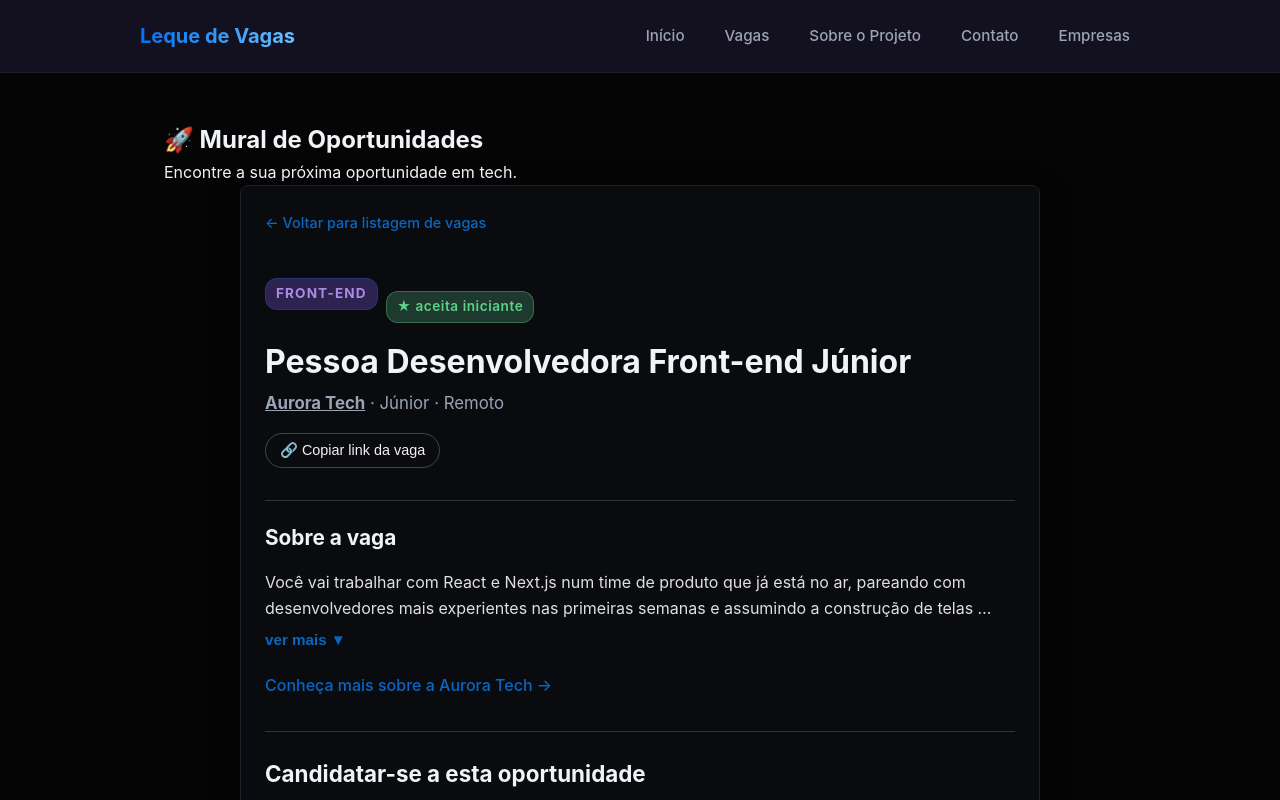
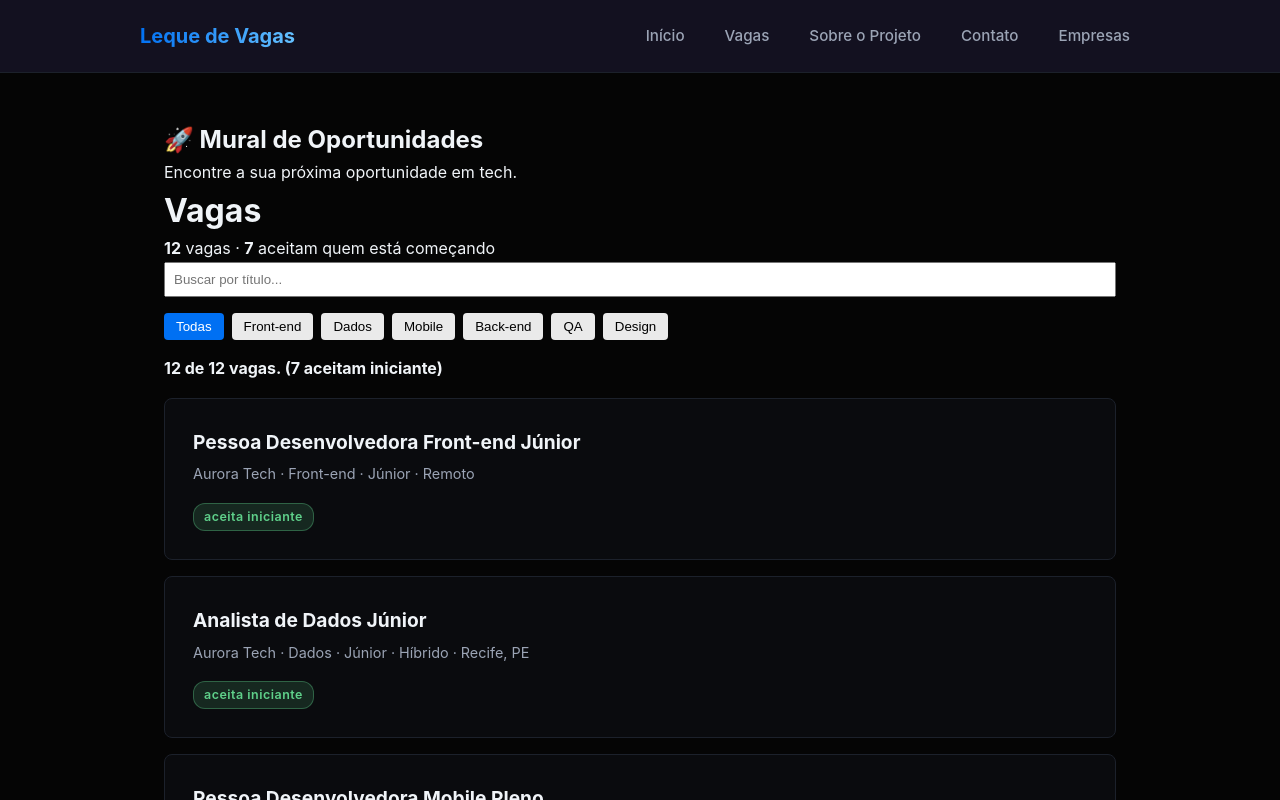
Before and after one commit to VictorDGadelha/linkedin-clone, a Next.js app: page /vagas/1 in a window 1280 px wide. Shown: the top 800 px of the page. Built offline with nearby package versions, Linux system fonts and the light colour scheme; no server answers.

Commit message:
feat(frente 4): adiciona Suspense e esqueletos na página de vagas

```diff
--- a/app/vagas/[id]/page.tsx
+++ b/app/vagas/[id]/page.tsx
@@ -1,120 +1,28 @@
-// app/vagas/[id]/page.tsx
-// FRENTE 1 · Página de Detalhe da Vaga
-// Mantida como Server Component ("marque a folha, não a raiz").
-// Na Aula 04, os dados são buscados via lib/api.ts e pré-gerados no build via generateStaticParams.
+import { Suspense } from "react";
+import { listarVagas } from "@/lib/api";
+import MuralDeVagas from "@/components/MuralDeVagas";
+import NumerosDoCatalogo from "@/components/NumerosDoCatalogo";
+import NumerosEsqueleto from "@/components/NumerosEsqueleto";
+import ListaEsqueleto from "@/components/ListaEsqueleto";
 
-import type { Metadata } from "next";
-import { notFound } from "next/navigation";
-import Link from "next/link";
-import { buscarVaga, listarVagas } from "@/lib/api";
-import BotaoCopiarLink from "@/components/BotaoCopiarLink";
-import DescricaoDaVaga from "@/components/DescricaoDaVaga";
-import FormularioDeCandidatura from "@/components/FormularioDeCandidatura";
+export default function PaginaDeVagas() {
+  return (
+    <>
+      <h1>Vagas</h1>                          {/* chega em ~0 ms */}
 
-type Props = {
-  params: Promise<{ id: string }>;
-};
+      <Suspense fallback={<NumerosEsqueleto />}>
+        <NumerosDoCatalogo />                {/* chega quando ficar pronto */}
+      </Suspense>
 
-// ─── A LISTA DO QUE PRÉ-GERAR NO BUILD (SSG) ───────────────────────────
-// Informa ao Next.js todos os IDs existentes para pré-renderizar no build (símbolo ●).
-export async function generateStaticParams() {
-  const vagas = await listarVagas();
-  return vagas.map((vaga) => ({ id: String(vaga.id) }));
+      <Suspense fallback={<ListaEsqueleto />}>
+        <ListagemDeVagas />                  {/* async, busca sozinho */}
+      </Suspense>
+    </>
+  );
 }
 
-// ─── TÍTULO DINÂMICO E METADATA DA ABA ─────────────────────────────────
-export async function generateMetadata({ params }: Props): Promise<Metadata> {
-  const { id } = await params;
-  const vaga = await buscarVaga(id);
-
-  if (!vaga) {
-    return { title: "Vaga não encontrada · Leque de Vagas" };
-  }
-
-  return {
-    title: `${vaga.titulo} · ${vaga.empresa} | Leque de Vagas`,
-    description: vaga.descricao.slice(0, 150),
-  };
+// O componente que embrulha o mural da aula 03. Ele busca, o mural filtra.
+async function ListagemDeVagas() {
+  const vagas = await listarVagas();
+  return <MuralDeVagas vagas={vagas} />;
 }
-
-// ─── PÁGINA DE DETALHE ──────────────────────────────────────────────────
-export default async function PaginaDaVaga({ params }: Props) {
-  const { id } = await params;
-  const vaga = await buscarVaga(id);
-
-  // Se o ID não existir na fonte de dados, aciona a página de 404
-  if (!vaga) {
-    notFound();
-  }
-
-  return (
-    <article className="card-conteudo" style={{ maxWidth: "800px", margin: "0 auto", padding: "24px" }}>
-      <div style={{ marginBottom: "20px" }}>
-        <Link href="/vagas" className="link-voltar" style={{ textDecoration: "none", color: "var(--accent-color, #0a66c2)" }}>
-          ← Voltar para listagem de vagas
-        </Link>
-      </div>
-
-      <div style={{ display: "flex", gap: "8px", alignItems: "center", marginBottom: "12px" }}>
-        <span className="badge" style={{ backgroundColor: "#2d2250", color: "#a98ce0", padding: "4px 10px", borderRadius: "12px", fontSize: "0.85rem" }}>
-          {vaga.area}
-        </span>
-        {vaga.aceitaIniciante && (
-          <span className="selo" style={{ backgroundColor: "#1e3a2f", color: "#5fd08a", padding: "4px 10px", borderRadius: "12px", fontSize: "0.85rem", fontWeight: 600 }}>
-            ★ aceita iniciante
-          </span>
-        )}
-      </div>
-
-      <h1 className="titulo-secao" style={{ fontSize: "2rem", marginBottom: "8px" }}>
-        {vaga.titulo}
-      </h1>
-
-      <p style={{ color: "var(--text-muted, #999)", marginBottom: "16px", fontSize: "1.05rem" }}>
-        <strong>
-          <Link href={`/empresas/${vaga.empresaSlug}`} style={{ color: "inherit", textDecoration: "underline" }}>
-            {vaga.empresa}
-          </Link>
-        </strong>{" "}
-        · {vaga.senioridade} · {vaga.local}
-      </p>
-
-      {/* Componente de cliente: Botão de copiar link com memória temporária */}
-      <BotaoCopiarLink titulo={vaga.titulo} />
-
-      <div style={{ marginTop: "16px", borderTop: "1px solid var(--border-color, #333)", paddingTop: "20px" }}>
-        <h2 style={{ fontSize: "1.3rem", marginBottom: "8px" }}>Sobre a vaga</h2>
-        {/* Componente de cliente: Descrição com estado derivado (ver mais/ver menos) */}
-        <DescricaoDaVaga texto={vaga.descricao} />
-      </div>
-
-      <div style={{ marginBottom: "32px" }}>
-        <Link
-          href={`/empresas/${vaga.empresaSlug}`}
-          style={{
-            color: "var(--accent-color, #0a66c2)",
-            textDecoration: "none",
-            fontWeight: 500,
-            display: "inline-flex",
-            alignItems: "center",
-            gap: "4px",
-          }}
-        >
-          Conheça mais sobre a {vaga.empresa} →
-        </Link>
-      </div>
-
-      {/* Componente de cliente da Frente 3: Formulário de candidatura */}
-      <section
-        style={{
-          borderTop: "1px solid var(--border-color, #333)",
-          paddingTop: "24px",
-          marginTop: "24px",
-        }}
-      >
-        <h2 style={{ fontSize: "1.4rem", marginBottom: "16px" }}>Candidatar-se a esta oportunidade</h2>
-        <FormularioDeCandidatura tituloDaVaga={vaga.titulo} />
-      </section>
-    </article>
-  );
-}
--- /dev/null
+++ b/components/ListaEsqueleto.tsx
@@ -0,0 +1,9 @@
+export default function ListaEsqueleto() {
+  return (
+    <div className="lista esqueleto" aria-hidden="true">
+      <div className="cartao-esqueleto" />
+      <div className="cartao-esqueleto" />
+      <div className="cartao-esqueleto" />
+    </div>
+  );
+}
--- /dev/null
+++ b/components/NumerosDoCatalogo.tsx
@@ -0,0 +1,13 @@
+import { listarVagas } from "@/lib/api";
+
+export default async function NumerosDoCatalogo() {
+  const vagas = await listarVagas();
+  const iniciantes = vagas.filter((vaga) => vaga.aceitaIniciante).length;
+
+  return (
+    <p className="numeros">
+      <strong>{vagas.length}</strong> vagas ·{" "}
+      <strong>{iniciantes}</strong> aceitam quem está começando
+    </p>
+  );
+}
--- /dev/null
+++ b/components/NumerosEsqueleto.tsx
@@ -0,0 +1,3 @@
+export default function NumerosEsqueleto() {
+  return <p className="numeros esqueleto" aria-hidden="true">&nbsp;</p>;
+}
```
